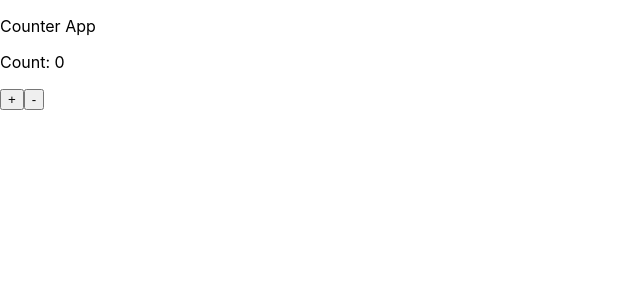
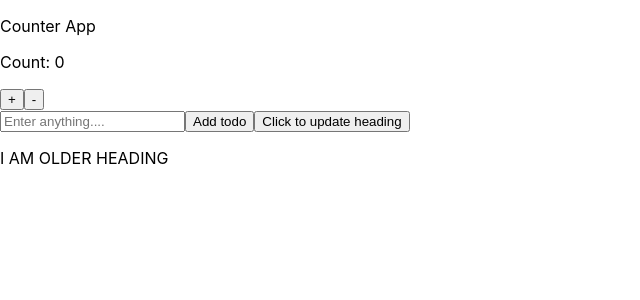
Before and after one commit to kumardhiraj0/react-practice-web3, a React (Create React App) app in the folder web3mantra/: page / in a window 1280 px wide. Shown: the top 300 px of the page, without its empty margins (0-640 px from the left). Built offline with nearby package versions, Linux system fonts and the light colour scheme.

Commit message:
react optimization react.meme() fn etc

```diff
--- a/web3mantra/src/App.js
+++ b/web3mantra/src/App.js
@@ -1,5 +1,6 @@
 import "./App.css";
 import {ClassCounter} from "./components/class-component/ClassCounter";
+import ParentOpti from "./components/react-optimization/ParentOpti";
 
 const App = () => {
 
@@ -7,6 +8,7 @@ const App = () => {
     <>
 
           <ClassCounter/>
+          <ParentOpti/>
     </>
   )
 };
--- /dev/null
+++ b/web3mantra/src/components/react-optimization/ChildOpti.jsx
@@ -0,0 +1,14 @@
+import React from 'react'
+
+const ChildOpti = (prop) => {
+  console.log("re-rendered");
+  return (
+    <div>
+    {
+      prop.heading
+    }
+    </div>
+  )
+}
+//if we pass ChildOpt inside React.memo() fn then child componet will not re-render , it will re-render only when prop value will change
+export default React.memo(ChildOpti);
--- /dev/null
+++ b/web3mantra/src/components/react-optimization/ParentOpti.jsx
@@ -0,0 +1,24 @@
+import React, { useState } from 'react'
+import ChildOpti from './ChildOpti';
+const ParentOpti = () => {
+    const [list,setList] = useState([]);
+    const [item,setItem] = useState("");
+    const [heading,setHeading] = useState("I AM OLDER HEADING");
+  return (
+    <div>
+        <input type="text" placeholder='Enter anything....' onChange={(e)=>{setItem(e.target.value)}} value={item}/>
+        <button onClick={()=> {setList([...list,item]); setItem("")}}>Add todo</button>
+        <button onClick={()=>{ setHeading("I AM UPDATED HEADING")}}> Click to update heading</button>
+       <ul>
+       {
+            list.map((val,ind)=>{
+                return <li key={ind}>{val}</li>
+            })
+        }
+       </ul>
+        <ChildOpti heading = {heading}/>
+    </div>
+  )
+}
+
+export default ParentOpti;
```
Also changed, not shown: 1 other file (tests, documents, lock files or other folders).
